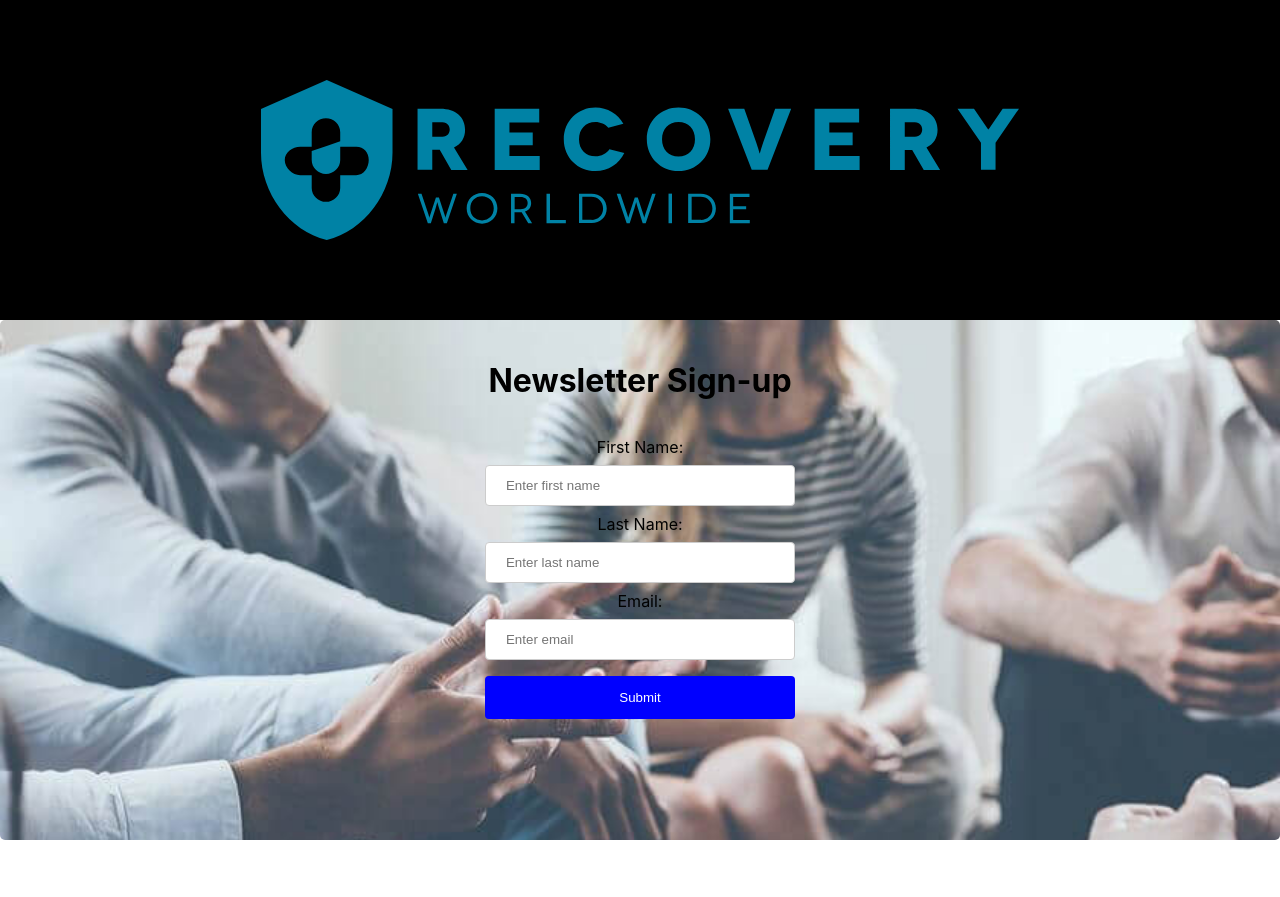
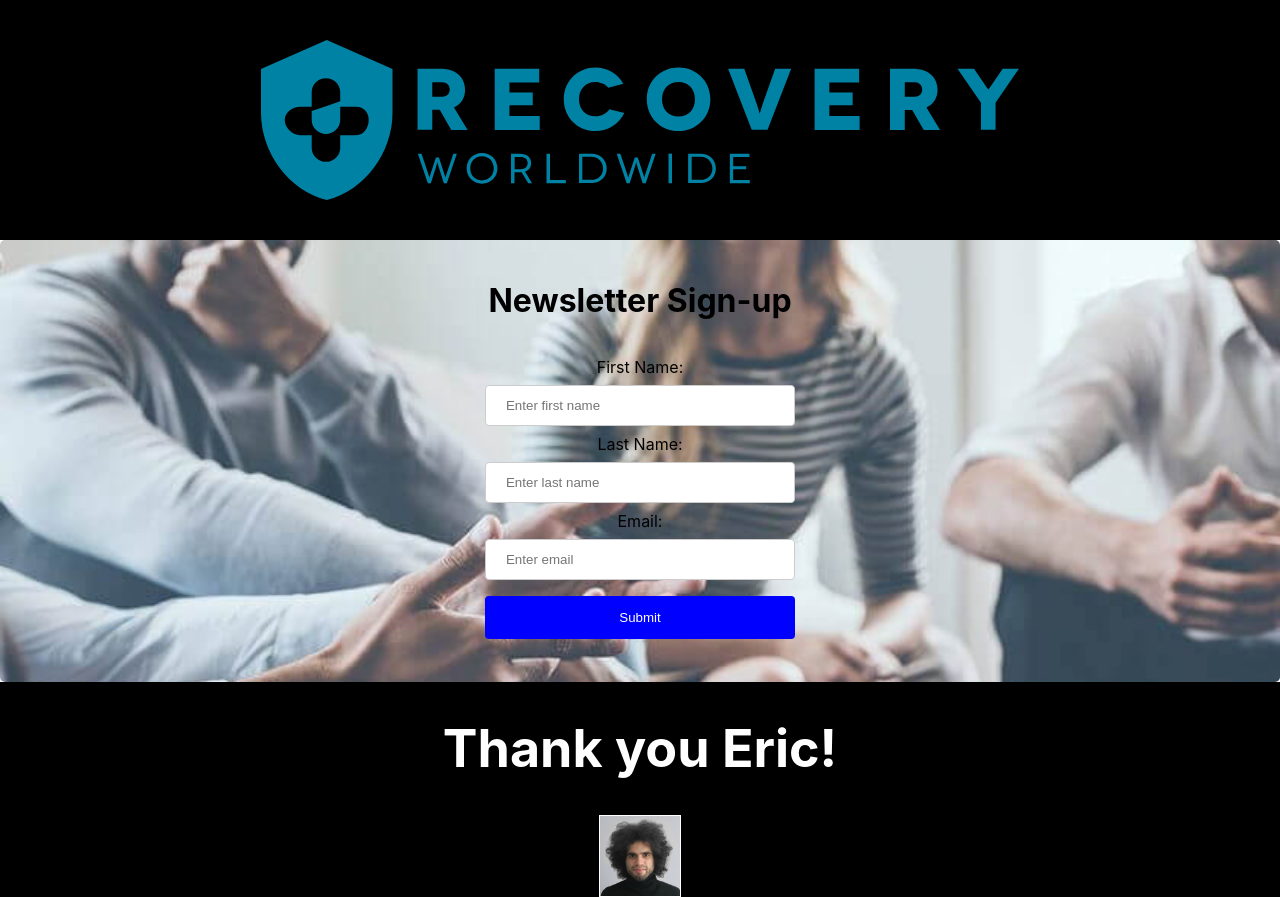
Before and after one commit to miketomato13/CV-RecoveryWorldwide, a React (Create React App) app: page / in a window 1280 px wide. Before the commit the page ends 840 px from the top, so only its background shows below. Built offline with nearby package versions, Linux system fonts and the light colour scheme.

Commit message:
Thank You

```diff
--- a/src/App.css
+++ b/src/App.css
@@ -8,13 +8,31 @@
 
 .App-header {
   background-color: black;
-  height: 20rem;
+  height: 15rem;
   display: flex;
   flex-direction: column;
   align-items: center;
   justify-content: center;
   font-size: calc(10px + 2vmin);
   color: white;
+}
+
+.App-footer {
+  background-color: black;
+  display: flex;
+  flex-direction: column;
+  align-items: center;
+  justify-content: center;
+  font-size: calc(10px + 2vmin);
+  color: white;
+}
+.eric-colon {
+  background-image: url("./img/eric_colon.jpg");
+  background-repeat: no-repeat;
+  background-size: 100%;
+  height: 5rem;
+  width: 5rem;
+  border: solid white 1px;
 }
 
 .App-link {
@@ -30,6 +48,10 @@
   }
 }
 
+.form-control {
+  position: relative;
+}
+
 .Newsletter {
   background-image: url("./img/meeting.jpg");
   background-repeat: no-repeat;
@@ -37,7 +59,7 @@
   display: flex;
   flex-direction: column;
   align-items: center;
-  height: 30rem;
+  height: 100%;
   border-radius: 5px;
   padding: 20px;
 }
--- a/src/App.js
+++ b/src/App.js
@@ -17,6 +17,13 @@ export default class App extends Component {
             <NewsletterSignup />
           </div>
         </div>
+        <footer className="App-footer">
+          <div>
+            <h1>Thank you Eric!</h1>
+          </div>
+          <div className="eric-colon">
+          </div>
+        </footer>
       </div>
     )
   }
```
Also changed, not shown: src/img/eric_colon.jpg (added), 1 other file (tests, documents, lock files or other folders).
